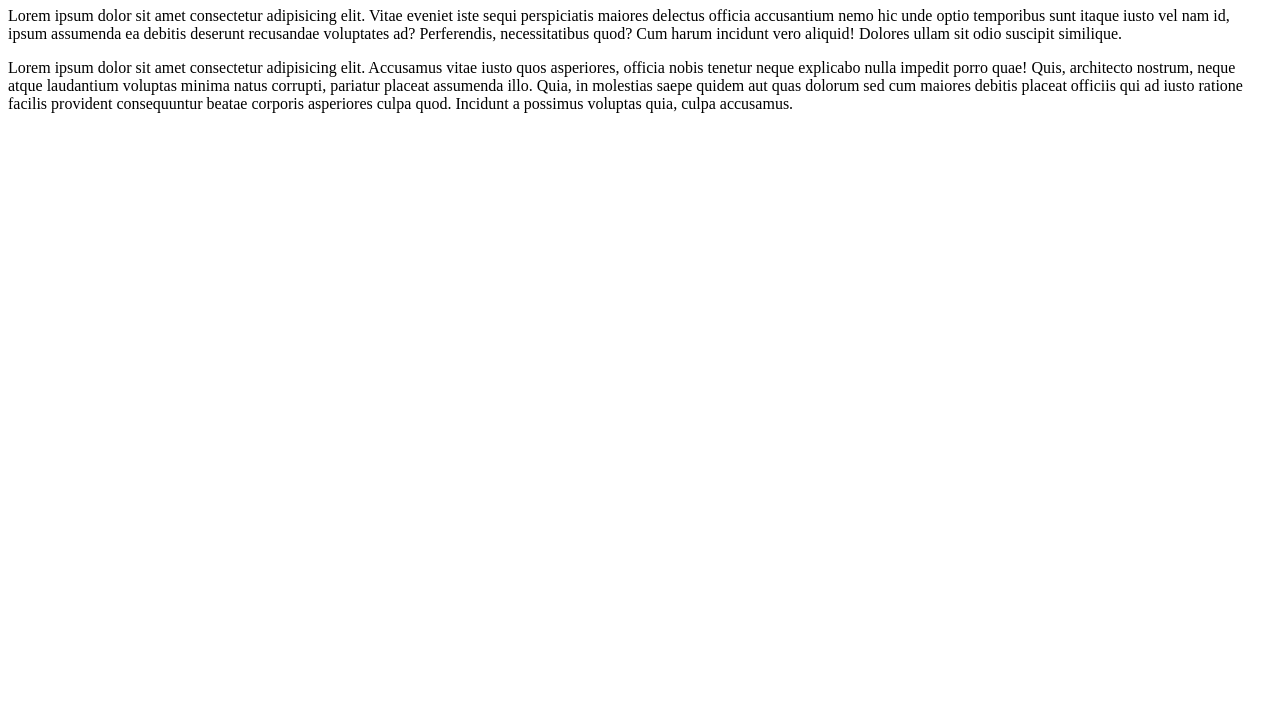
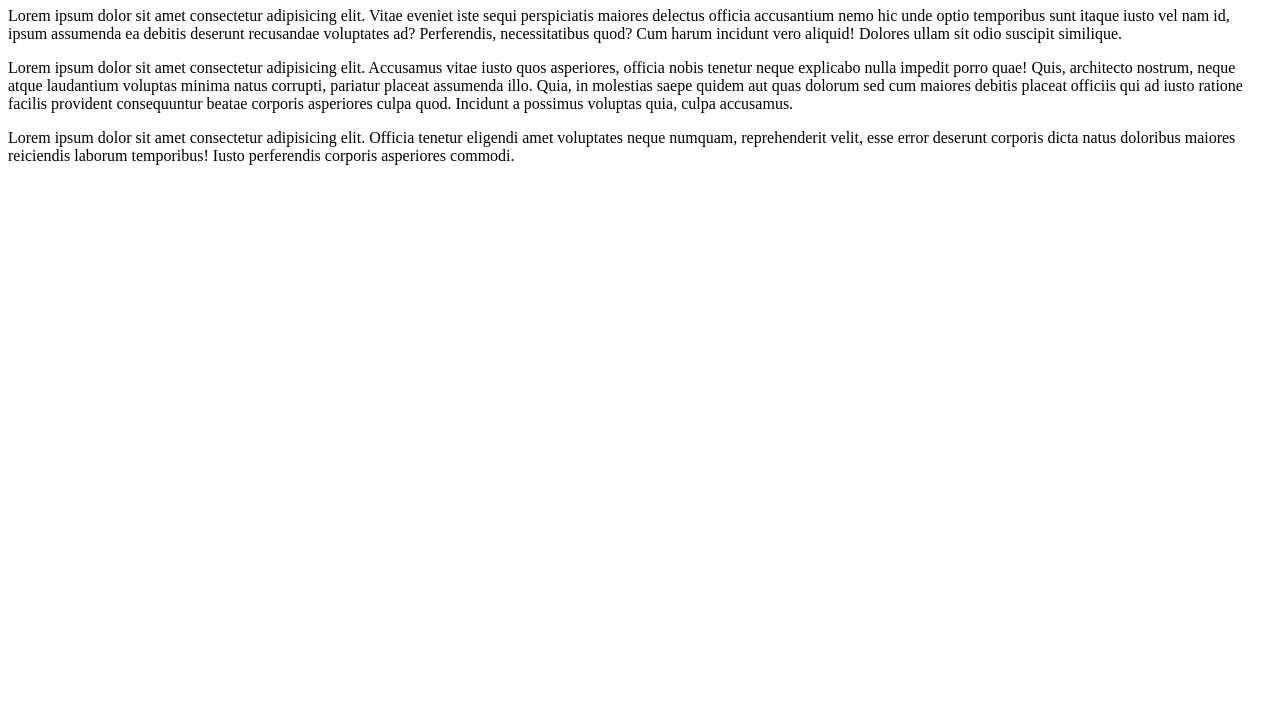
Before and after one commit to ovie009/Github, a plain HTML site: page index.html in a window 1280 px wide. Shown: the part 73-800 px from the top of the page. Drawn offline with Linux system fonts and the light colour scheme.

Commit message:
added article to feature 2

```diff
--- a/index.html
+++ b/index.html
@@ -19,6 +19,10 @@
                 Lorem ipsum dolor sit amet consectetur adipisicing elit. Accusamus vitae iusto quos asperiores, officia nobis tenetur neque explicabo nulla impedit porro quae! Quis, architecto nostrum, neque atque laudantium voluptas minima natus corrupti, pariatur placeat assumenda illo. Quia, in molestias saepe quidem aut quas dolorum sed cum maiores debitis placeat officiis qui ad iusto ratione facilis provident consequuntur beatae corporis asperiores culpa quod. Incidunt a possimus voluptas quia, culpa accusamus.
             </p>
         </section>
+
+        <article>
+            Lorem ipsum dolor sit amet consectetur adipisicing elit. Officia tenetur eligendi amet voluptates neque numquam, reprehenderit velit, esse error deserunt corporis dicta natus doloribus maiores reiciendis laborum temporibus! Iusto perferendis corporis asperiores commodi.
+        </article>
     </main>
     <footer>
 
```
